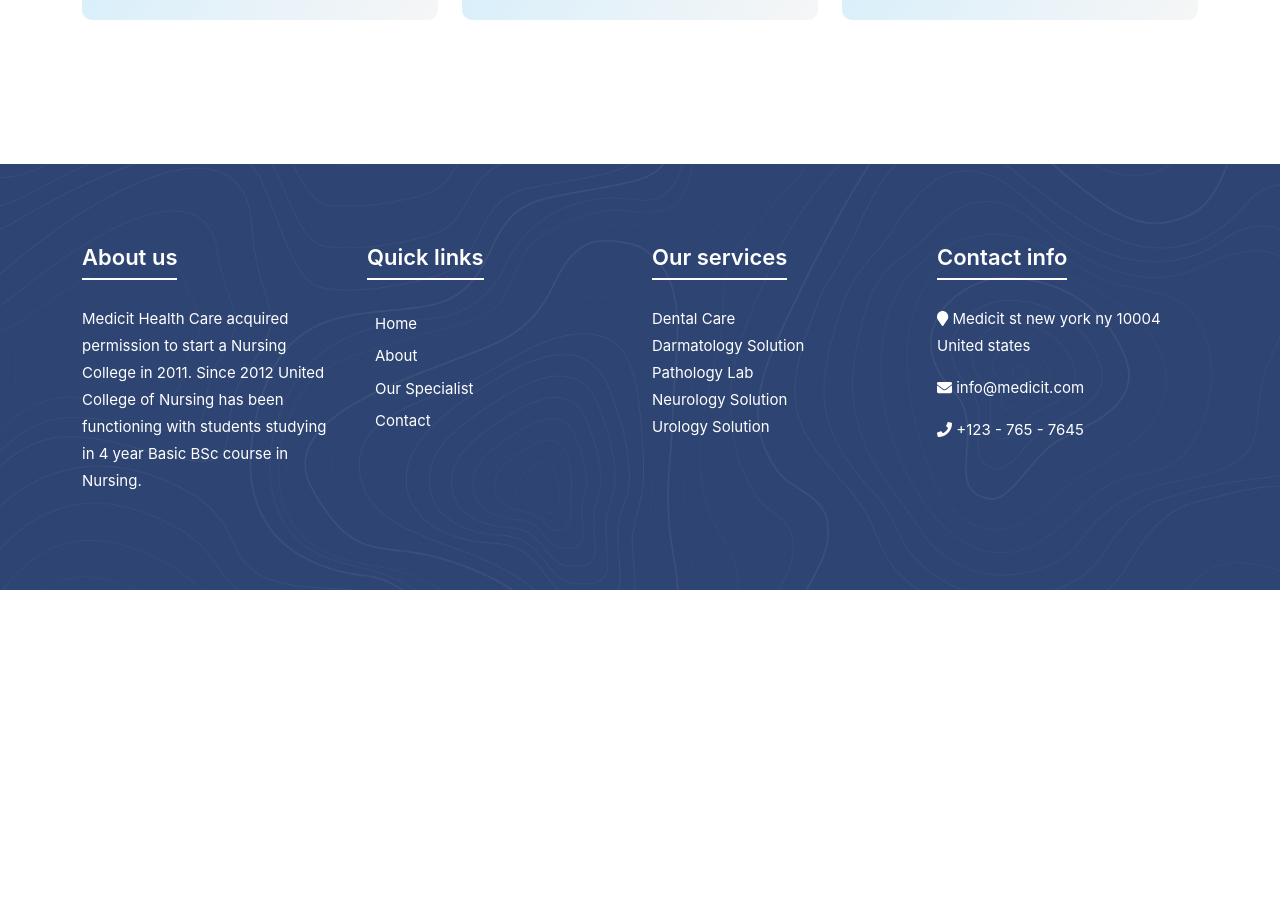
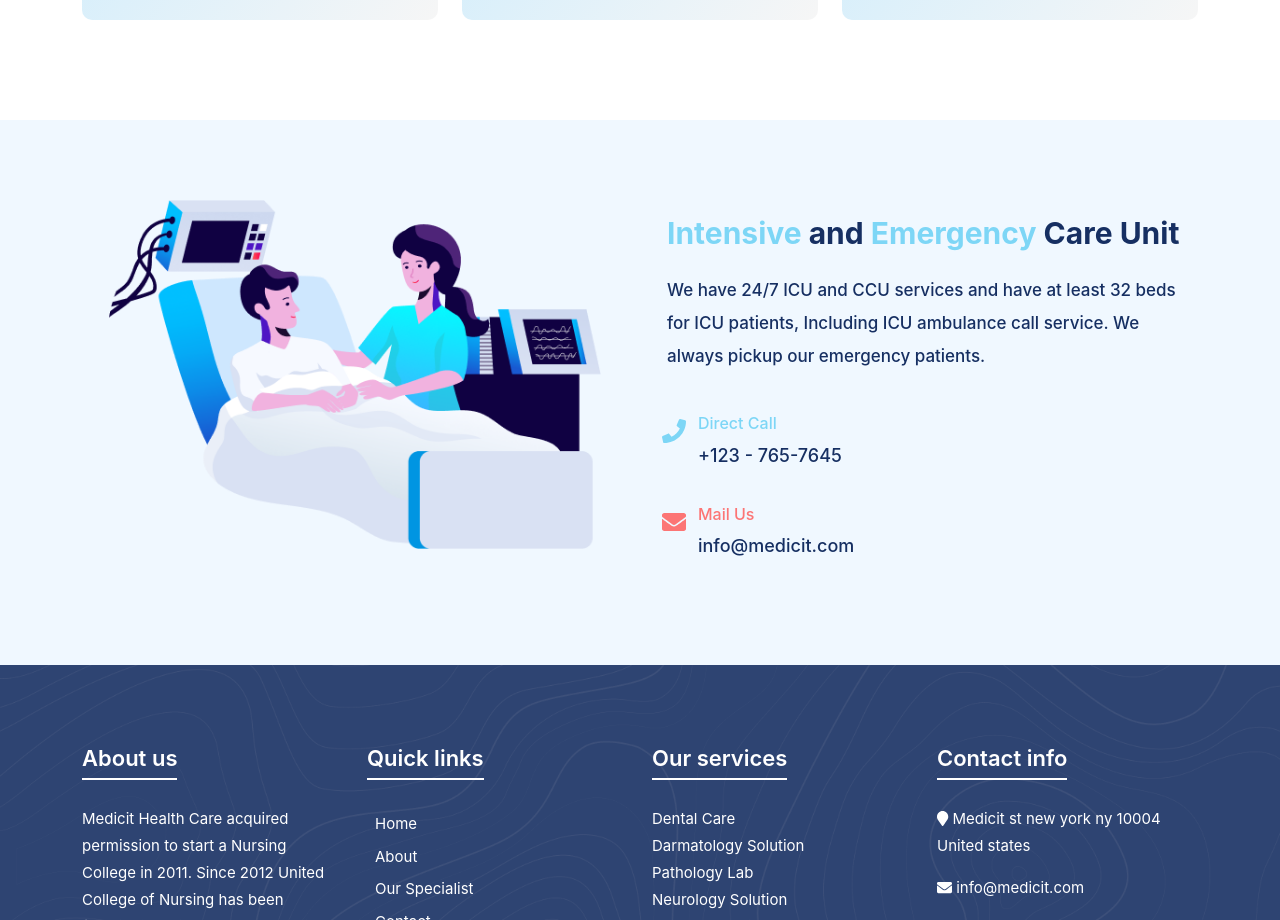
Before and after one commit to itzrizvi/medicit-healthcare-website, a React (Create React App) app: page / in a window 1280 px wide. Shown: the part 2480-3400 px from the top of the page. Before the commit the page ends 3070 px from the top, so only its background shows below. Built offline with nearby package versions, Linux system fonts and the light colour scheme; no server answers.

Commit message:
Intensive Section Done

```diff
--- a/src/Pages/About/About.js
+++ b/src/Pages/About/About.js
@@ -27,6 +27,11 @@ const About = () => {
                 </Container>
             </div>
             <Container className='my-5 pt-5'>
+                <Row>
+                    <div className="service-title mb-5">
+                        <h2>Our Specialities</h2>
+                    </div>
+                </Row>
                 <Row>
                     <Col lg={3} md={4} sm={6} xs={12}>
                         <div className="main-features">
--- a/src/Pages/Home/Home/Home.js
+++ b/src/Pages/Home/Home/Home.js
@@ -1,5 +1,6 @@
 import React from 'react';
 import Banner from '../Banner/Banner';
+import IntensiveUnit from '../IntensiveUnit/IntensiveUnit';
 import Services from '../Services/Services';
 
 // HOME CONTAINER COMPONENT
@@ -8,6 +9,7 @@ const Home = () => {
         <div>
             <Banner></Banner>
             <Services></Services>
+            <IntensiveUnit></IntensiveUnit>
         </div>
     );
 };
--- a/src/Pages/Home/IntensiveUnit/IntensiveUnit.css
+++ b/src/Pages/Home/IntensiveUnit/IntensiveUnit.css
@@ -0,0 +1,79 @@
+/***** INTENSIVE CARE CSS *****/
+
+.intensive-care-section {
+    background-color: aliceblue;
+    padding: 80px 0;
+}
+
+/*INTENSVE IMG STYLES */
+.intensive-care-img {
+    width: 90%;
+    margin: auto;
+}
+
+/*INTENSVE DETAIL STYLES */
+.intensive-care-details {
+    padding: 15px;
+}
+
+.intensive-care-details h2 {
+    color: #162f62;
+    font-size: 30px;
+    font-weight: 700;
+    padding-bottom: 15px;
+}
+
+.intensive-care-details p {
+    font-size: 17px;
+    font-weight: 500;
+    color: #162F62;
+    line-height: 33px;
+}
+
+.emergency-one,
+.emergency-two {
+    padding: 10px;
+}
+
+.em-icon-1 {
+    color: #7DD6F6;
+    margin-right: 12px;
+    font-size: 24px;
+}
+
+.em-icon-2 {
+    color: #FC7575;
+    margin-right: 12px;
+    font-size: 24px;
+}
+
+.em-details-1 h4 {
+    font-size: 16px;
+    color: #7DD6F6;
+}
+
+.em-details-1 p {
+    color: #162F62;
+    font-size: 18px;
+    font-weight: 500;
+}
+
+.em-details-2 h4 {
+    font-size: 16px;
+    color: #FC7575;
+}
+
+.em-details-2 p {
+    color: #162F62;
+    font-size: 18px;
+    font-weight: 500;
+}
+
+
+
+/********* RESPONSIVE CSS ***********/
+@media screen and (max-width:575px){
+    .intensive-care-img{
+        margin-bottom: 40px;
+    }
+}
--- a/src/Pages/Home/IntensiveUnit/IntensiveUnit.js
+++ b/src/Pages/Home/IntensiveUnit/IntensiveUnit.js
@@ -1,10 +1,58 @@
 import React from 'react';
+import { Col, Container, Row } from 'react-bootstrap';
+import intensiveImg from '../../../Images/intesiveUnit.png';
+import { FontAwesomeIcon } from '@fortawesome/react-fontawesome';
+import { faPhone, faEnvelope } from '@fortawesome/free-solid-svg-icons';
+import './IntensiveUnit.css';
 
 const IntensiveUnit = () => {
+    // Font Awesome ICONS
+    const phonIcon = <FontAwesomeIcon icon={faPhone} />
+    const mailIcon = <FontAwesomeIcon icon={faEnvelope} />
+
     return (
-        <div>
-
-        </div>
+        <>
+            {/* Intensive Care Area */}
+            <div className="intensive-care-section">
+                <Container>
+                    <Row>
+                        <Col md={6} sm={6} xs={12}>
+                            <div className="intensive-care-img">
+                                <img src={intensiveImg} className='img-fluid' alt="ICUIMG" />
+                            </div>
+                        </Col>
+                        <Col md={6} sm={6} xs={12}>
+                            <div className="intensive-care-details text-start">
+                                <h2><span style={{ color: ' #7dd6f6' }}>Intensive</span> and <span style={{ color: ' #7dd6f6' }}>Emergency</span> Care Unit</h2>
+                                <p>We have 24/7 ICU and CCU services and have at least 32 beds for ICU patients,
+                                    Including ICU ambulance call service. We always pickup our emergency patients.
+                                </p>
+                            </div>
+                            <div className="emergency-contact text-start">
+                                <div className="emergency-one d-flex">
+                                    <div className="em-icon-1">
+                                        {phonIcon}
+                                    </div>
+                                    <div className="em-details-1">
+                                        <h4>Direct Call</h4>
+                                        <p>+123 - 765-7645</p>
+                                    </div>
+                                </div>
+                                <div className="emergency-two d-flex">
+                                    <div className="em-icon-2">
+                                        {mailIcon}
+                                    </div>
+                                    <div className="em-details-2">
+                                        <h4>Mail Us</h4>
+                                        <p>info@medicit.com</p>
+                                    </div>
+                                </div>
+                            </div>
+                        </Col>
+                    </Row>
+                </Container>
+            </div>
+        </>
     );
 };
 
--- a/src/Pages/Home/Services/Services.js
+++ b/src/Pages/Home/Services/Services.js
@@ -9,7 +9,7 @@ const Services = () => {
 
     return (
         <>
-            <Container className='my-5 py-5'>
+            <Container className='mt-5 mb-1 py-5'>
                 <Row>
                     <div className="service-title mb-5">
                         <h2>Our Services</h2>
```
Also changed, not shown: src/Images/intesiveUnit.png (added).
